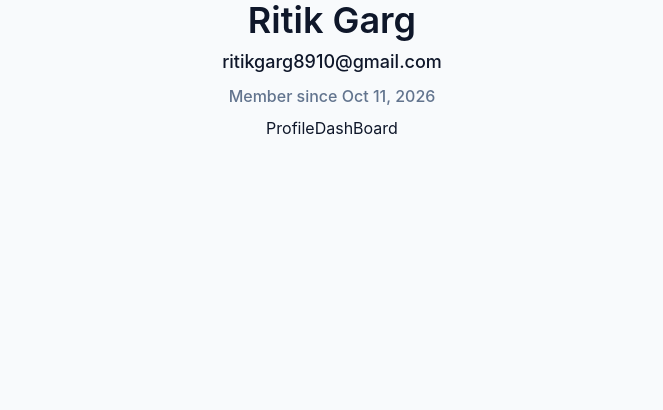
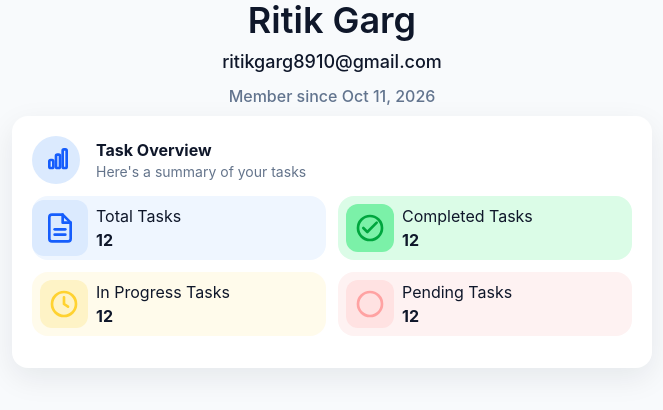
Before and after one commit to RitikGarg89/TaskFlow, a React app in the folder frontend/: page /profile in a window 1280 px wide. Shown: the top 410 px of the page, without its empty margins (308-971 px from the left). Built offline with nearby package versions, Linux system fonts and the light colour scheme; the HTML template or start-up script is replaced by a standard one.

Commit message:
feat: initialize frontend project structure with Redux store and ProfileDashBoard component

```diff
--- a/frontend/package.json
+++ b/frontend/package.json
@@ -10,9 +10,11 @@
     "preview": "vite preview"
   },
   "dependencies": {
+    "@reduxjs/toolkit": "^2.13.0",
     "@tailwindcss/vite": "^4.3.3",
     "react": "^19.2.8",
     "react-dom": "^19.2.8",
+    "react-redux": "^9.3.0",
     "react-router-dom": "^7.18.4",
     "tailwindcss": "^4.3.3"
   },
--- /dev/null
+++ b/frontend/src/App/Store.js
@@ -0,0 +1,2 @@
+import { configureStore } from "@reduxjs/toolkit";
+export const store = configureStore({ reducer: {} })
--- a/frontend/src/Components/ProfileDashBoard.jsx
+++ b/frontend/src/Components/ProfileDashBoard.jsx
@@ -1,8 +1,128 @@
 import React from 'react'
 
 function ProfileDashBoard() {
+
     return (
-        <div>ProfileDashBoard</div>
+        <div className='shadow-card flex flex-col gap-3 rounded-2xl bg-white p-5 w-[640px] min-w-[440px]'>
+            <div className='flex items-center gap-4'>
+                <div className="rounded-full bg-blue-100 p-2 text-blue-600">
+                    <svg
+                        xmlns="http://www.w3.org/2000/svg"
+                        width="32"
+                        height="32"
+                        viewBox="0 0 24 24"
+                        fill="none"
+                        stroke="currentColor"
+                        strokeWidth="2"
+                        strokeLinecap="round"
+                        strokeLinejoin="round"
+                    >
+                        <rect x="7" y="12" width="3" height="6" rx="1" />
+                        <rect x="12" y="8" width="3" height="10" rx="1" />
+                        <rect x="17" y="4" width="3" height="14" rx="1" />
+                    </svg>
+                </div>
+                <div>
+                    <p className='font-bold'>Task Overview</p>
+                    <p className='text-sm text-muted'>Here's a summary of your tasks</p>
+                </div>
+            </div>
+            <div className='grid grid-cols-2 gap-3'>
+                <div className='flex items-center rounded-2xl bg-blue-50 gap-2'>
+                    <div className="rounded-xl bg-blue-100 p-3 text-blue-600">
+                        <svg
+                            xmlns="http://www.w3.org/2000/svg"
+                            width="32"
+                            height="32"
+                            viewBox="0 0 24 24"
+                            fill="none"
+                            stroke="currentColor"
+                            strokeWidth="2"
+                            strokeLinecap="round"
+                            strokeLinejoin="round"
+                        >
+                            <path d="M14 2H6a2 2 0 0 0-2 2v16a2 2 0 0 0 2 2h12a2 2 0 0 0 2-2V8z" />
+                            <path d="M14 2v6h6" />
+                            <path d="M8 13h8" />
+                            <path d="M8 17h8" />
+                        </svg>
+                    </div>
+                    <div>
+                        <p className="">Total Tasks</p>
+                        <p className="font-bold">12</p>
+                    </div>
+                </div>
+                <div className='flex items-center rounded-2xl bg-green-100 gap-2 p-2'>
+                    <div className="rounded-xl bg-green-300 p-2 text-green-600">
+                        <svg
+                            xmlns="http://www.w3.org/2000/svg"
+                            width="32"
+                            height="32"
+                            viewBox="0 0 24 24"
+                            fill="none"
+                            stroke="currentColor"
+                            strokeWidth="2"
+                            strokeLinecap="round"
+                            strokeLinejoin="round"
+                            aria-hidden="true"
+                        >
+                            <circle cx="12" cy="12" r="9" />
+                            <path d="m7 12 3 3 7-7" />
+                        </svg>
+                    </div>
+                    <div>
+                        <p className="">Completed Tasks</p>
+                        <p className="font-bold">12</p>
+                    </div>
+                </div>
+                <div className='flex items-center rounded-2xl bg-amber-50 gap-2 p-2'>
+                    <div className="rounded-xl bg-amber-100 p-2 text-amber-300">
+                        <svg
+                            xmlns="http://www.w3.org/2000/svg"
+                            width="32"
+                            height="32"
+                            viewBox="0 0 24 24"
+                            fill="none"
+                            stroke="currentColor"
+                            strokeWidth="2"
+                            strokeLinecap="round"
+                            strokeLinejoin="round"
+                            aria-hidden="true"
+                        >
+                            <circle cx="12" cy="12" r="9" />
+                            <path d="M12 7v5l3 2" />
+                        </svg>
+                    </div>
+                    <div>
+                        <p className="">In Progress Tasks</p>
+                        <p className="font-bold">12</p>
+                    </div>
+                </div>
+                <div className='flex items-center rounded-2xl bg-red-50 gap-2 p-2'>
+                    <div className="rounded-xl bg-red-100 p-2 text-red-300">
+                        <svg
+                            xmlns="http://www.w3.org/2000/svg"
+                            width="32"
+                            height="32"
+                            viewBox="0 0 24 24"
+                            fill="none"
+                            stroke="currentColor"
+                            strokeWidth="2"
+                            strokeLinecap="round"
+                            strokeLinejoin="round"
+                            aria-hidden="true"
+                        >
+                            <circle cx="12" cy="12" r="9" />
+                        </svg>
+                    </div>
+                    <div>
+                        <p className="">Pending Tasks</p>
+                        <p className="font-bold">12</p>
+                    </div>
+                </div>
+                <div></div>
+            </div>
+        </div >
     )
 }
 
```
Also changed, not shown: 1 other file (tests, documents, lock files or other folders).
